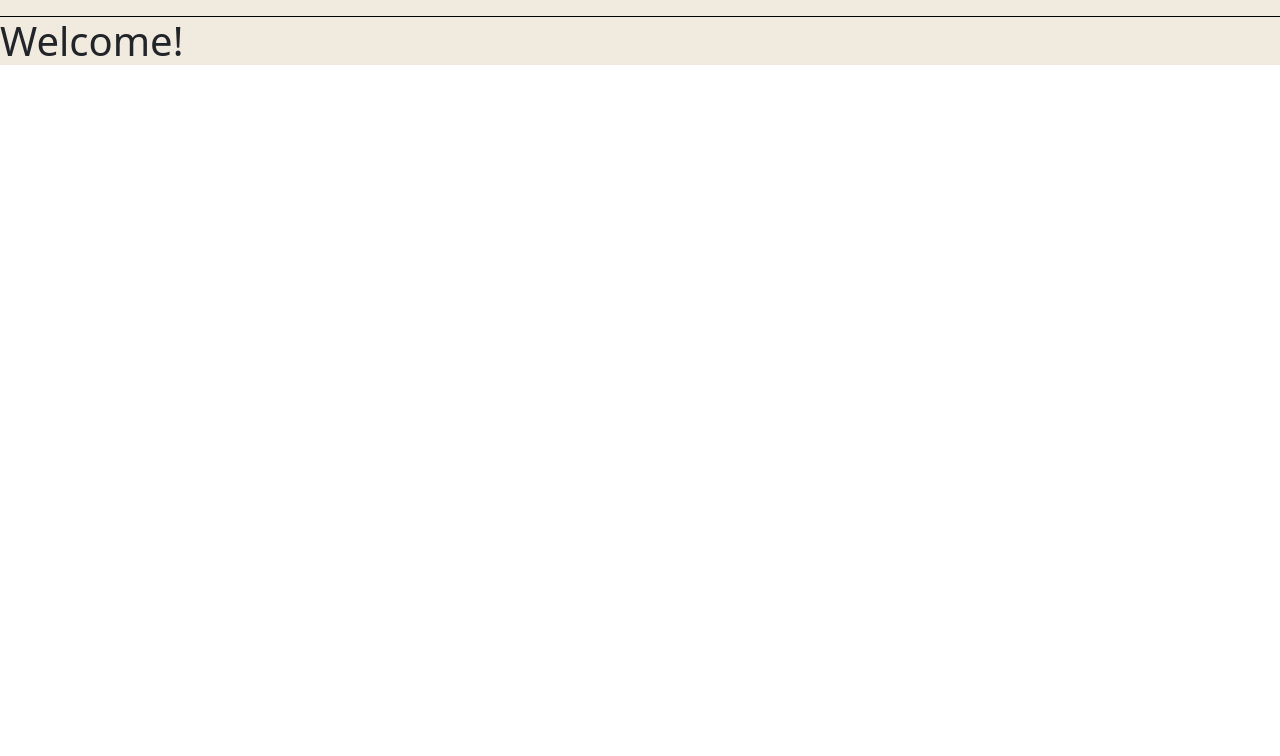
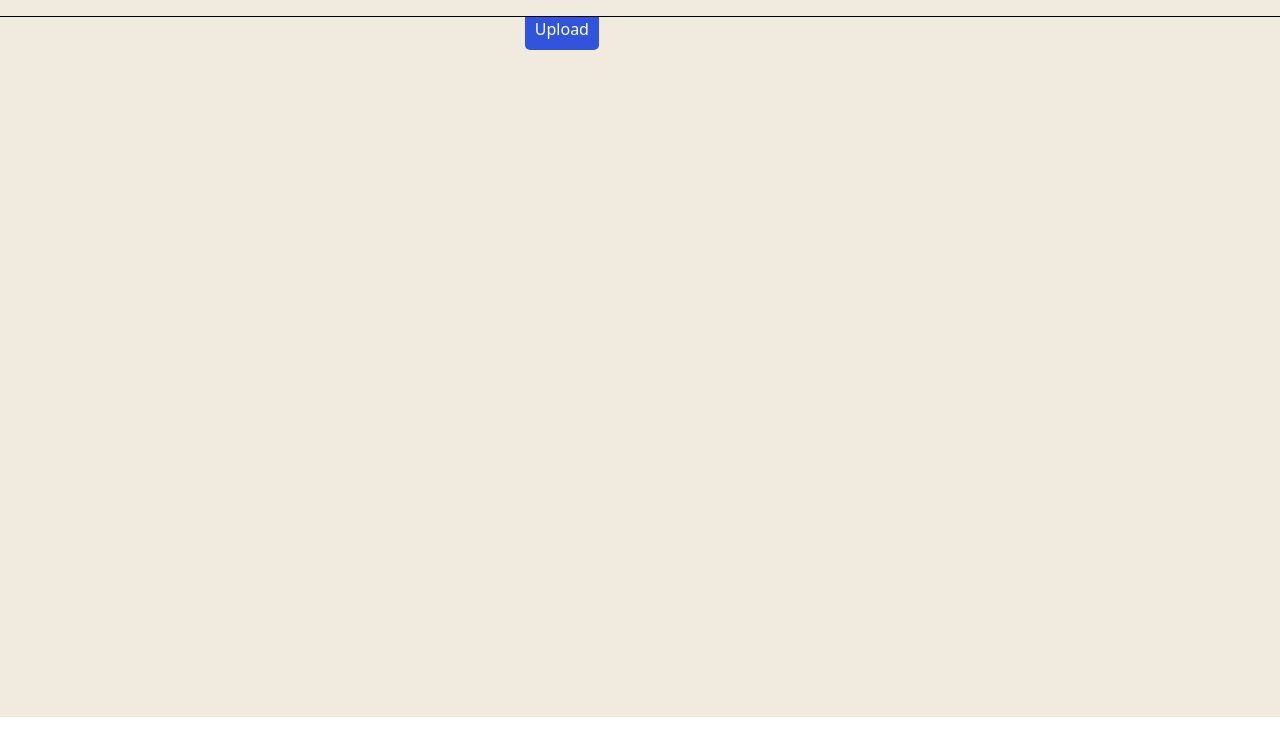
Before and after one commit to MitchA29/CapstoneFrontend, a React (Create React App) app: page /profile in a window 1280 px wide. Shown: the top 756 px of the page. Built offline with nearby package versions, Linux system fonts and the light colour scheme.

Commit message:
Linked upload component and form to profile.

```diff
--- a/src/components/Profile/Profile.css
+++ b/src/components/Profile/Profile.css
@@ -0,0 +1,18 @@
+.profileParent {
+    background-color: #f1eade;
+    height: 700px;
+}
+
+.uploadButton {
+    background-color: rgb(20, 118, 199);
+    color: white;
+    border: none;
+    margin-right: 5%;
+    margin-bottom: 5%;
+    padding: 10px;
+    border-radius: 5px 5px;
+    width: 15em;
+    height: 3em;
+    text-decoration: none;
+    text-align: center;
+}
--- a/src/components/Profile/Profile.jsx
+++ b/src/components/Profile/Profile.jsx
@@ -5,9 +5,9 @@ import { Link } from "react-router-dom";
 
 const Profile = (props)=>{
     return(
-        <div className="ProfileParent">
-            <div className="ProfileTitle">
-                <h1 className="welcome">Welcome!</h1>
+        <div className="profileParent">
+            <div className="profileheader">
+            <a className="uploadButton" href="/upload">Upload</a>
             </div>
         </div>
     );
```
Also changed, not shown: src/components/Logout/Logout.css (added), src/components/Logout/Logout.jsx (added).
